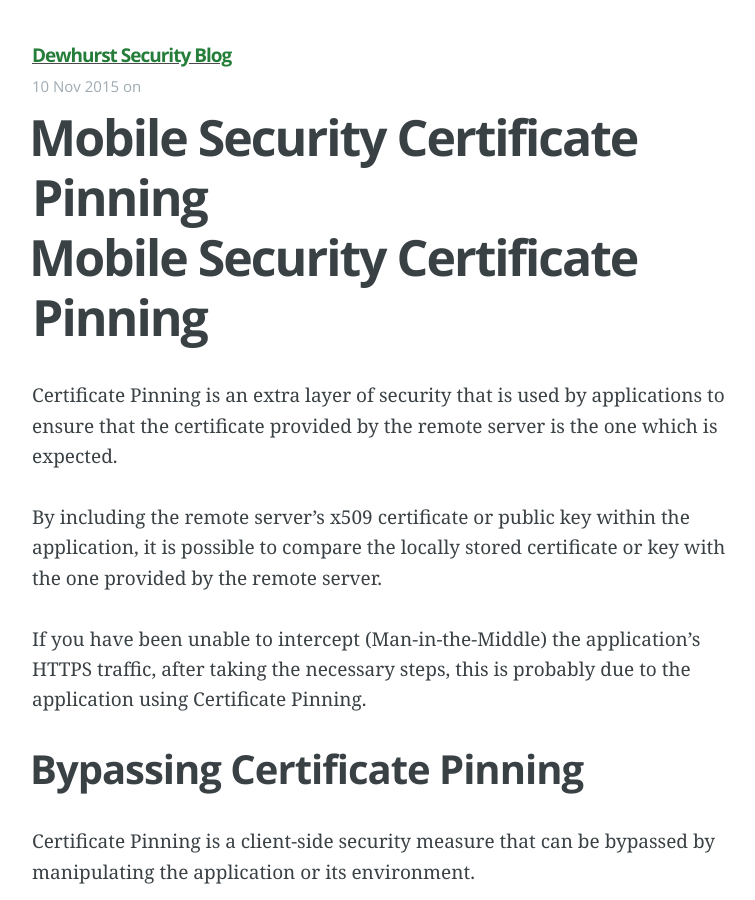
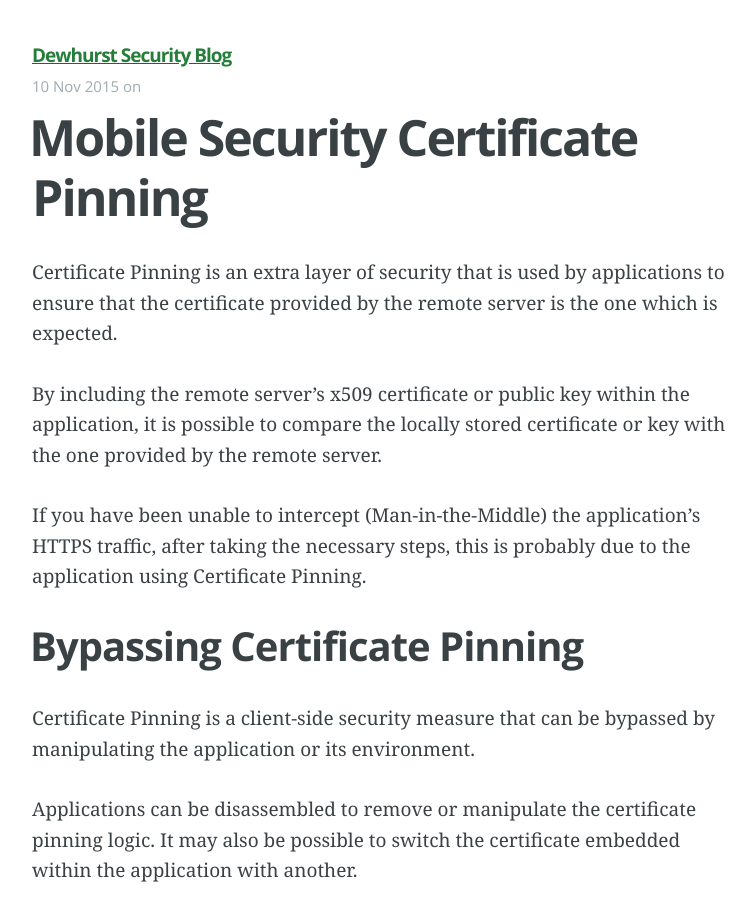
Before and after one commit to ethicalhack3r/ethicalhack3r.github.io, a Jekyll site: the page built from _posts/2015-11-10-mobile-security-certificate-pining.markdown, in a window 1280 px wide and 900 px high. Shown: the whole window, without its empty margins (258-1013 px from the left). Built offline with Jekyll 4.4.1, drawn with Linux system fonts in a browser that asks for light colours; Markdown is read by kramdown in place of the engine named in the settings.

Commit message:
Update 2015-11-10-mobile-security-certificate-pining.markdown

```diff
--- a/_posts/2015-11-10-mobile-security-certificate-pining.markdown
+++ b/_posts/2015-11-10-mobile-security-certificate-pining.markdown
@@ -9,8 +9,6 @@ By including the remote server’s x509 certificate or public key within the app
 \r\n\r\n
 If you have been unable to intercept (Man-in-the-Middle) the application’s HTTPS traffic, after taking the necessary steps, this is probably due to the application using Certificate Pinning."
 ---
-
-# Mobile Security Certificate Pinning
 
 Certificate Pinning is an extra layer of security that is used by applications to ensure that the certificate provided by the remote server is the one which is expected.
 
```
